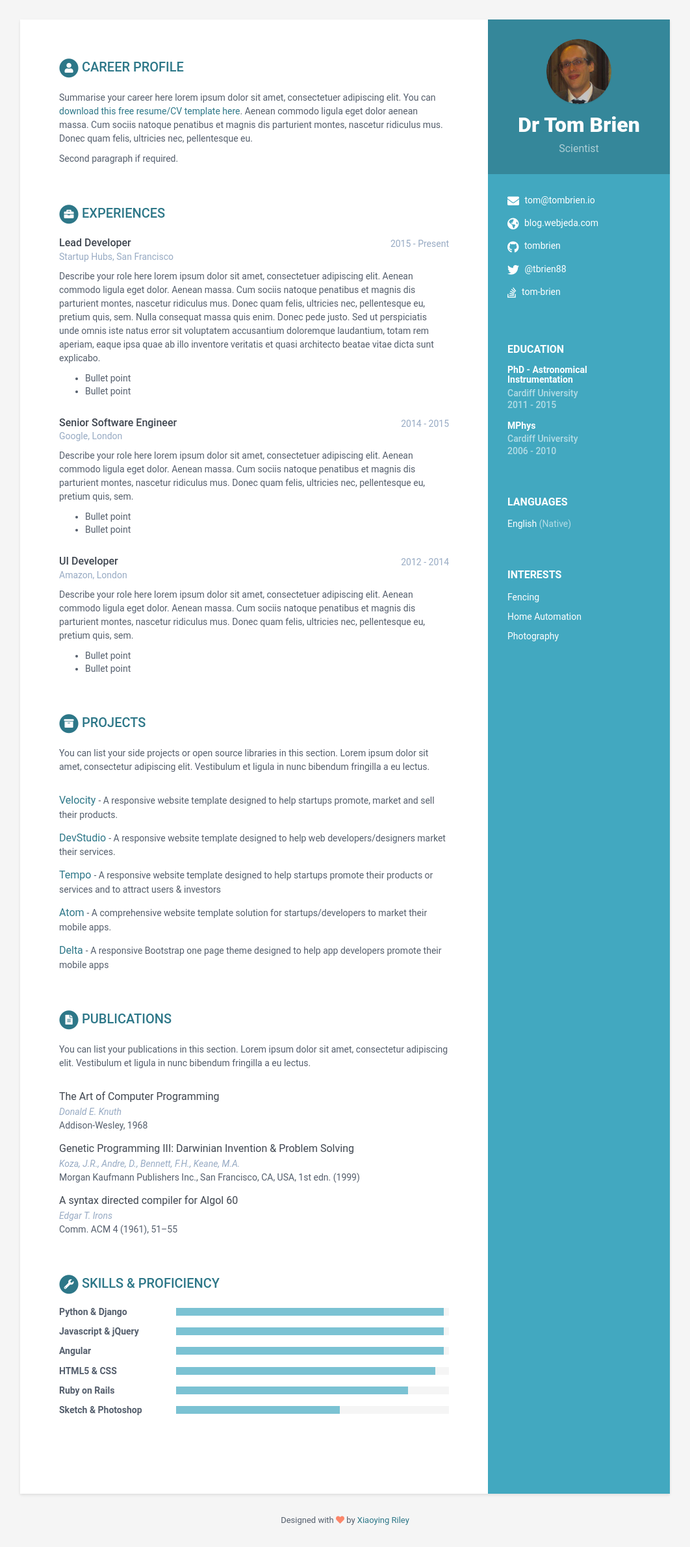
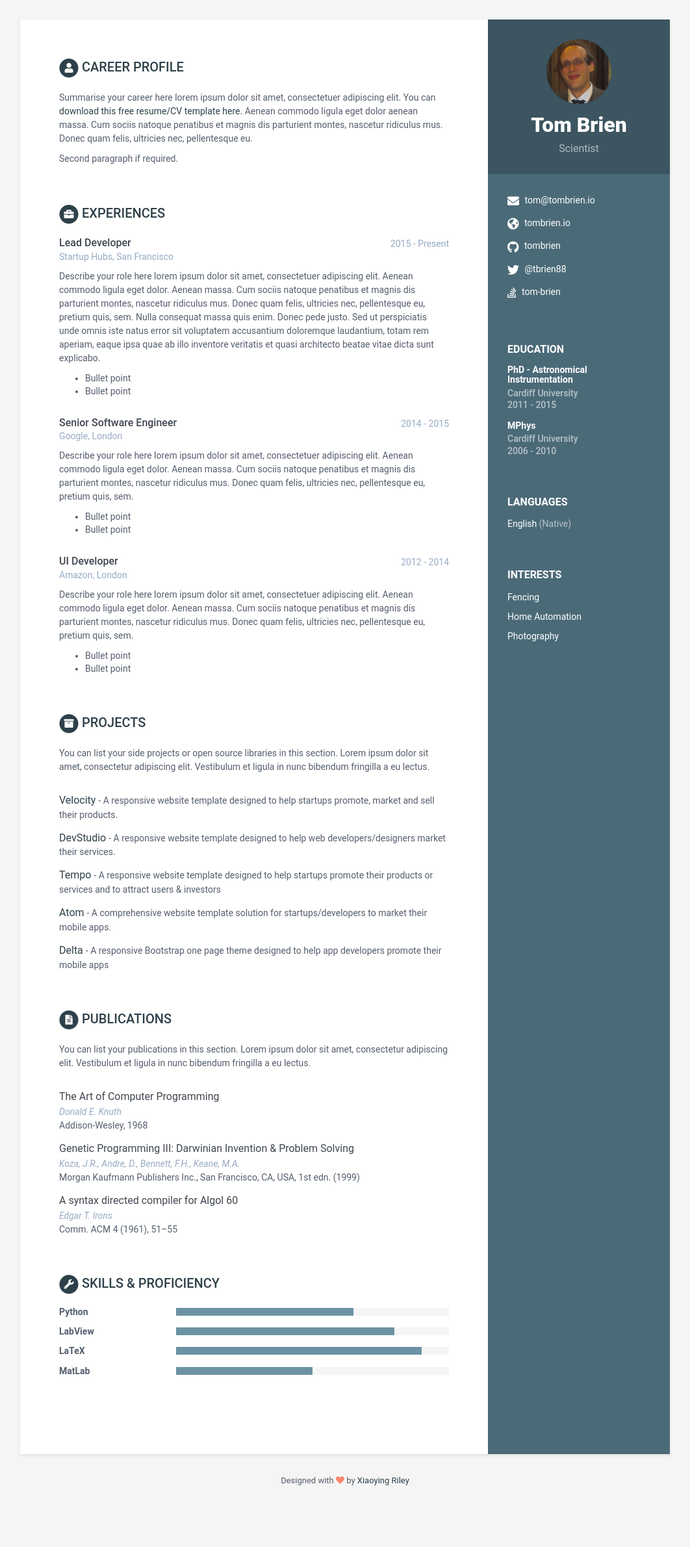
Before and after one commit to TomBrien/Netlify-CV, a Jekyll site: the page built from index.html, in a window 1280 px wide. Shown: the whole page at 65% size, without its empty margins (109-1171 px from the left). Built offline with Jekyll 4.4.1, drawn with Linux system fonts in a browser that asks for light colours; after the commit the page ends 2320 px from its top, so only the background shows below that.

Commit message:
Update data

```diff
--- a/_config.yml
+++ b/_config.yml
@@ -1,12 +1,12 @@
 #Update all the sections by editing the data.yml file inside _data folder.
 
 # Site Settings
-title: My Resume
-url: 'http://webjeda.com'
+title: Tom Brien
+url: 'http://tombrien.io'
 baseurl: '' #change it according to your repository name
-description: A beautiful Jekyll theme for creating resume
+description: Thomas Leonard Robert Brien - Scientist, Nerd, Tinkerer
 # Style will be applied only after restarting the build or serve. Just choose one of the options.
-theme_skin: blue # blue turquoise green berry orange ceramic
+theme_skin: ceramic # blue turquoise green berry orange ceramic
 chrome_mobile_color: #use hex colors (ex:#1976d2) or leave empty if you don't want a color for chrome mobile searchbar
 
 # Tracker
--- a/_data/data.yml
+++ b/_data/data.yml
@@ -7,14 +7,14 @@ sidebar:
     education: True # set to False if you want education in main section instead of in sidebar
 
     # Profile information
-    name: Dr Tom Brien
+    name: Tom Brien
     tagline: Scientist
     avatar: profile.png  #place a 100x100 picture inside /assets/images/ folder and provide the name of the file below
 
     # Sidebar links
     email: tom@tombrien.io
     phone:
-    website: blog.webjeda.com #do not add http://
+    website: tombrien.io #do not add http://
     linkedin:
     github: tombrien
     gitlab:
@@ -172,23 +172,18 @@ skills:
     title: Skills &amp; Proficiency
 
     toolset:
-      - name: Python & Django
-        level: 98%
+      - name: Python
+        level: 65%
 
-      - name: Javascript & jQuery
-        level: 98%
+      - name: LabView
+        level: 80%
 
-      - name: Angular
-        level: 98%
+      - name: LaTeX
+        level: 90%
 
-      - name: HTML5 & CSS
-        level: 95%
+      - name: MatLab
+        level: 50%
 
-      - name: Ruby on Rails
-        level: 85%
-
-      - name: Sketch & Photoshop
-        level: 60%
 
 footer: >
     Designed with <i class="fas fa-heart"></i> by <a href="http://themes.3rdwavemedia.com" target="_blank" rel="nofollow">Xiaoying Riley</a>
```
